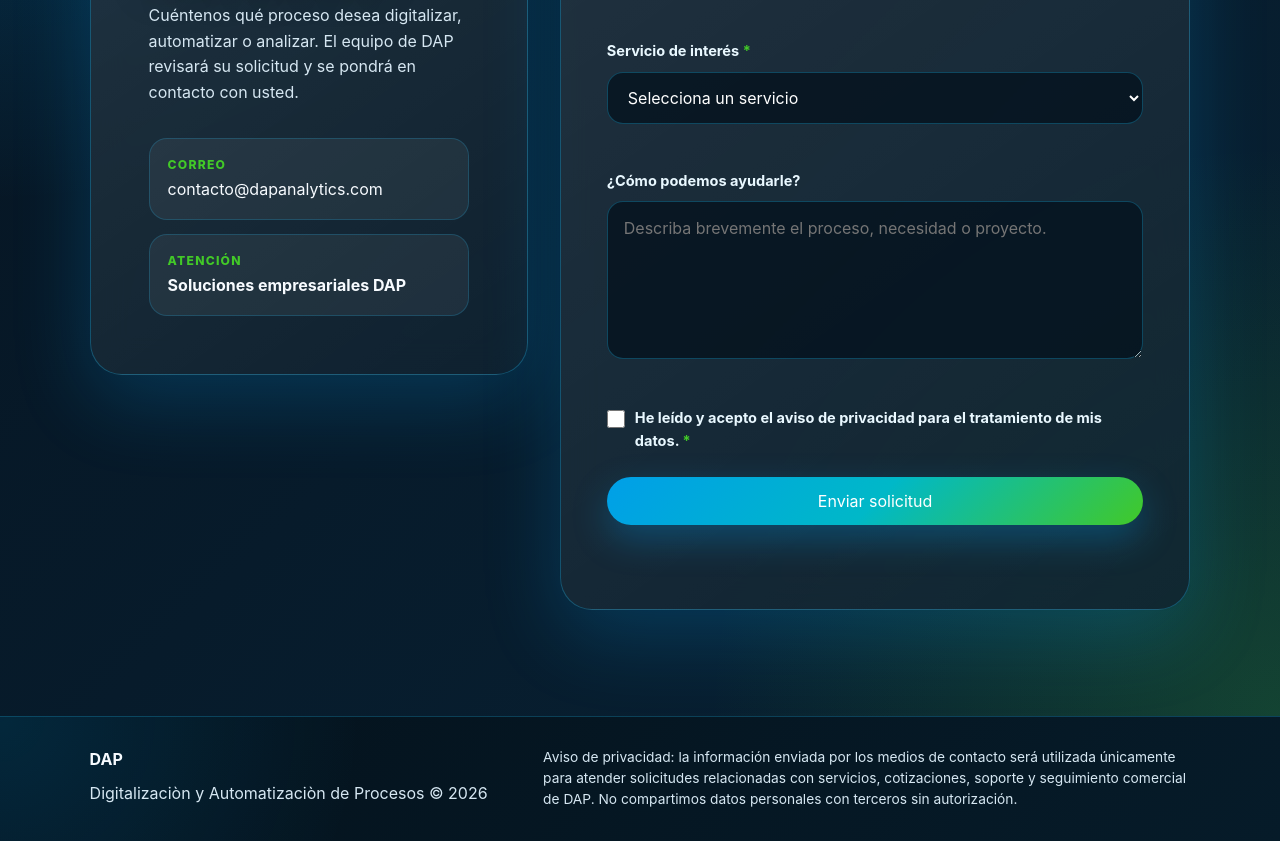
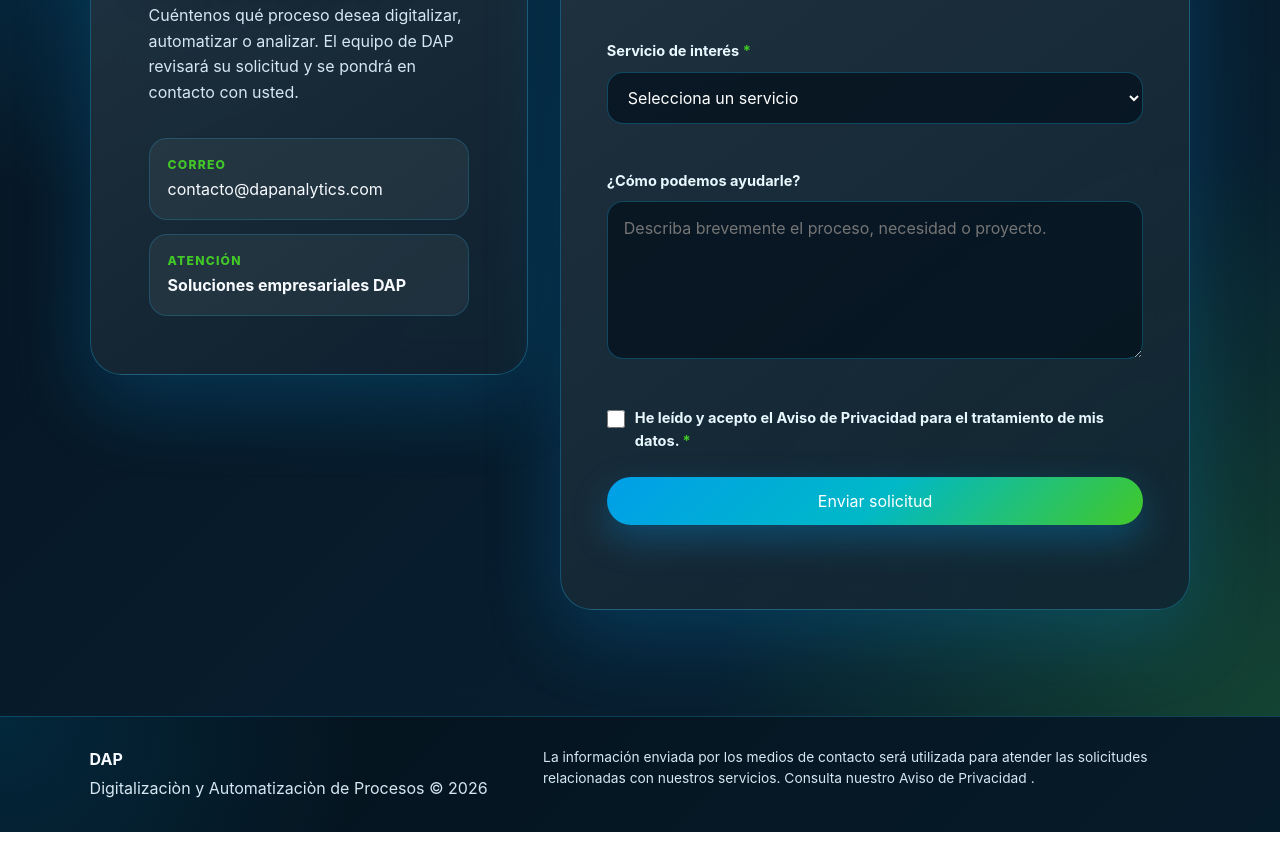
Before and after one commit to DAPWEB/DAPAnalitycs, a plain HTML site: page index.html in a window 1280 px wide. Shown: the part 6422-7263 px from the top of the page. Drawn offline with Linux system fonts and the light colour scheme.

Commit message:
Update index.html

```diff
--- a/index.html
+++ b/index.html
@@ -457,9 +457,19 @@ En lugar de adaptar tu empresa a plataformas genéricas, desarrollamos solucione
 
             <div class="form-consent">
               <input type="checkbox" id="privacidad" name="privacidad" required />
-              <label for="privacidad">
-                He leído y acepto el aviso de privacidad para el tratamiento de mis datos. <span>*</span>
-              </label>
+<label for="privacidad">
+  He leído y acepto el
+  <a
+    href="/aviso-de-privacidad/"
+    target="_blank"
+    rel="noopener noreferrer"
+    class="privacy-link"
+  >
+    Aviso de Privacidad
+  </a>
+  para el tratamiento de mis datos.
+  <span>*</span>
+</label>
             </div>
 
             <!-- Campo señuelo contra bots. Debe permanecer vacío y oculto. -->
@@ -501,9 +511,14 @@ En lugar de adaptar tu empresa a plataformas genéricas, desarrollamos solucione
       <strong>DAP</strong>
       <span>Digitalizaciòn y Automatizaciòn de Procesos © 2026</span>
     </div>
-    <p class="privacy-notice">
-      Aviso de privacidad: la información enviada por los medios de contacto será utilizada únicamente para atender solicitudes relacionadas con servicios, cotizaciones, soporte y seguimiento comercial de DAP. No compartimos datos personales con terceros sin autorización.
-    </p>
+<p class="privacy-notice">
+  La información enviada por los medios de contacto será utilizada
+  para atender las solicitudes relacionadas con nuestros servicios.
+  Consulta nuestro
+  <a href="/aviso-de-privacidad/" class="privacy-link">
+    Aviso de Privacidad
+  </a>.
+</p>
   </footer>
 
   <script src="script.js"></script>
```
